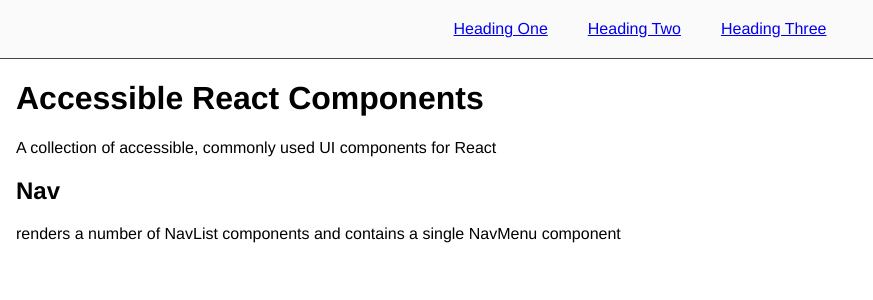
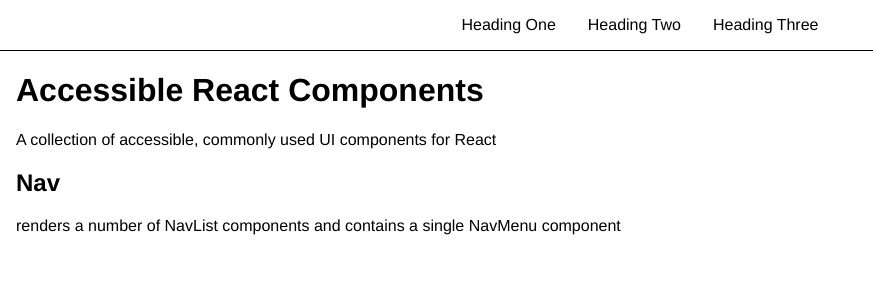
Before and after one commit to JoshMK/react-accessible-components, a React (Create React App) app: page / in a window 1280 px wide. Shown: the top 300 px of the page, without its empty margins (0-873 px from the left). Built offline with nearby package versions, Linux system fonts and the light colour scheme.

Commit message:
CSS initial cleanup.

```diff
--- a/src/components/NavList/navlist.css
+++ b/src/components/NavList/navlist.css
@@ -1,13 +1,10 @@
-.show-nav {
-  position: fixed;
-  top: 0;
-  right: 0;
+.nav__list {
+  border-bottom: 1px solid #000;
+  text-align: center; /* can be center / left / right depending on your layout */
 }
 
-.nav__list {
-  background: #fafafa;
-  border-bottom: 1px solid #444;
-  text-align: center;
+.nav__list,
+.nav__list a {
   position: relative;
   z-index: 2;
 }
@@ -17,15 +14,15 @@
 }
 
 .nav__list a {
+  color: #000;
+  text-decoration: none;
   display: block;
-  padding: 20px;
-  position: relative;
-  z-index: 2;
+  padding: 1em;
 }
 
 .nav__list a:hover,
 .nav__list a:focus {
-  background: #222;
+  background: #000;
   color: #fff;
 }
 
@@ -40,24 +37,23 @@
   text-align: left;
   top: 100%;
   opacity: 0;
-  transform: translateY(-20px);
+  transform: translateY(-1em);
   height: 1px;
   transition: transform 0.2s ease-in-out, opacity 0.1s ease-out;
   overflow: hidden;
   z-index: 1;
-  background: #fafafa;
-  border: 1px solid #444;
+  background: #fff;
+  border: 1px solid #000;
   border-top: 0;
   min-width: 100%;
   visibility: hidden;
 }
 
 .nav__list__drop a {
-  padding: 12px 20px;
+  padding: 1em;
   white-space: nowrap;
 }
 
-/* .nav__list a:focus + .nav__list__drop, */
 .has-drop.has-drop--focused,
 .has-drop:hover .nav__list__drop,
 .nav__list__drop.has-focus {
@@ -67,11 +63,3 @@
   height: auto;
   z-index: 3;
 }
-
-.no-js .nav__list__drop {
-  display: none;
-}
-
-.no-js .has-drop:hover .nav__list__drop {
-  display: block;
-}
```
